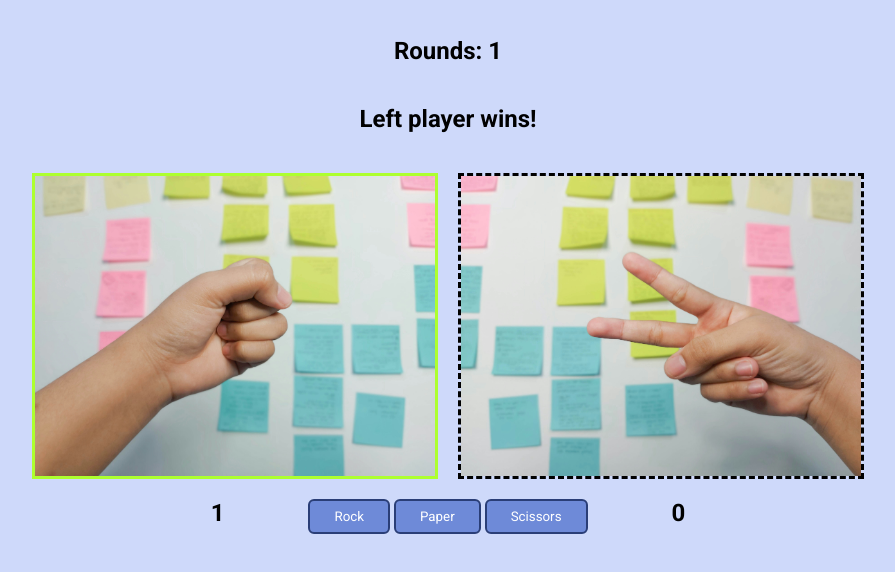
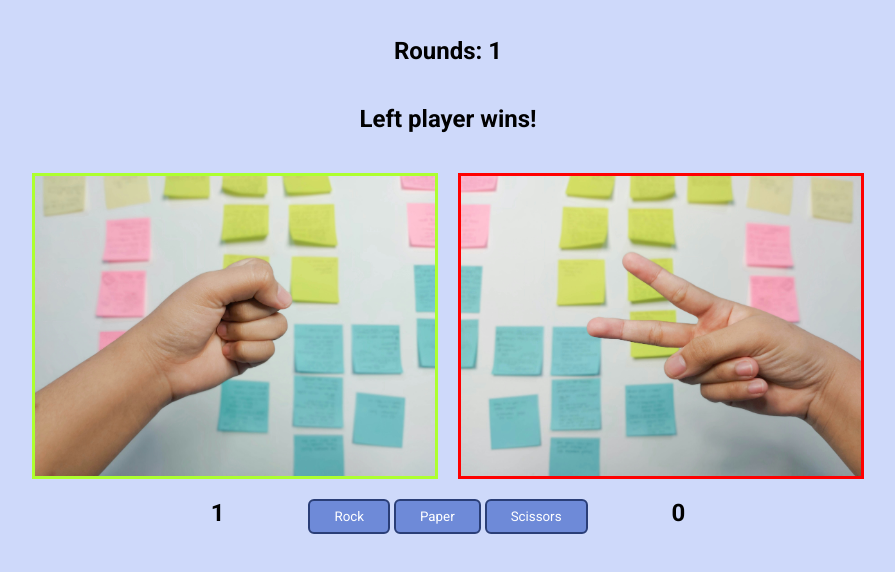
Before and after one commit to Fellryn/TOP-Rock-Paper-Scissors, a plain HTML site: page index.html in a window 1280 px wide. Both pictures are taken after a click on the button "Rock". Shown: the part 92-664 px from the top of the page, without its empty margins (192-1087 px from the left). Drawn offline with Linux system fonts and the light colour scheme.

Commit message:
Add red border to loser

```diff
--- a/javascript.js
+++ b/javascript.js
@@ -52,6 +52,8 @@ function playRound() {
 
     lPlayerImage.classList.remove("winner");
     rPlayerImage.classList.remove("winner");
+    lPlayerImage.classList.remove("loser");
+    rPlayerImage.classList.remove("loser");
 
     let result = resolveWinner(leftPlayerChoice, rightPlayerChoice);
     switch (result) {
@@ -60,10 +62,12 @@ function playRound() {
         case 1:
             leftPlayerScore++;
             lPlayerImage.classList.add("winner");
+            rPlayerImage.classList.add("loser");
             break;
         case 2:
             rightPlayerScore++;
             rPlayerImage.classList.add("winner");
+            lPlayerImage.classList.add("loser");
             break;
     }
 
--- a/style.css
+++ b/style.css
@@ -65,6 +65,10 @@ header {
     border: greenyellow 3px solid;
 }
 
+.loser {
+    border: red 3px solid;
+}
+
 .left-player-score,
 .right-player-score {
     margin-left: 80px;
```
